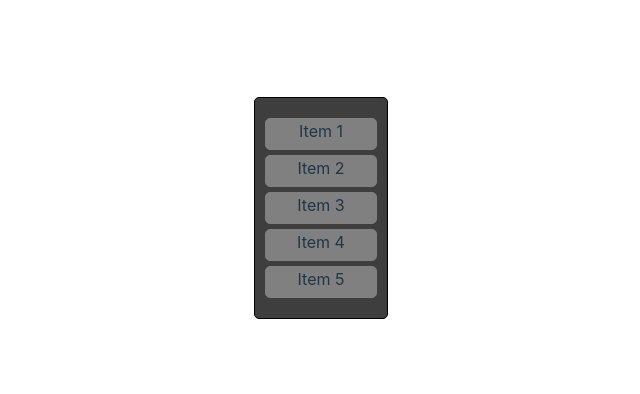
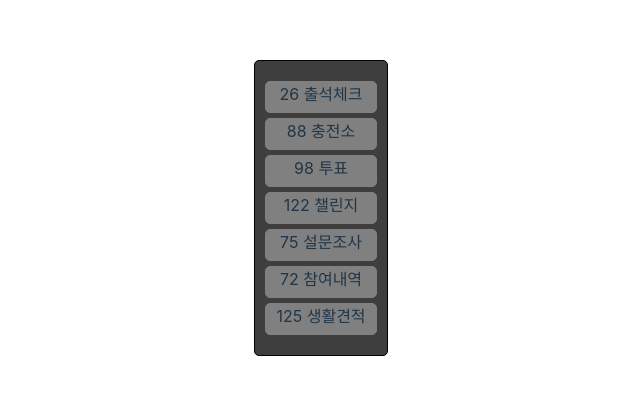
Before and after one commit to Beanxx/Practice-Anything, a React (Vite) app in the folder vite-project/: page / in a window 1280 px wide. Shown: the part 192-586 px from the top of the page, without its empty margins (319-959 px from the left). Built offline with nearby package versions, Linux system fonts and the light colour scheme.

Commit message:
feat: dnd-kit mockData 구조로 변경 및 기능 개선

```diff
--- a/vite-project/src/pages/dnd-kit/Droppable.tsx
+++ b/vite-project/src/pages/dnd-kit/Droppable.tsx
@@ -2,17 +2,19 @@ import { useDroppable } from "@dnd-kit/core";
 import { rectSortingStrategy, SortableContext } from "@dnd-kit/sortable";
 import SortableItem from "./SortableItem";
 import styled from "styled-components";
+import { TData } from ".";
 
 const ID = "droppable-list";
 
-const Droppable = ({ items }: { items: string[] }) => {
+const Droppable = ({ items }: { items: TData[] }) => {
   const { setNodeRef } = useDroppable({ id: ID });
+  const idList = items.map((item) => item.menuNo);
 
   return (
-    <SortableContext id={ID} items={items} strategy={rectSortingStrategy}>
+    <SortableContext id={ID} items={idList} strategy={rectSortingStrategy}>
       <S.DroppableUl ref={setNodeRef}>
-        {items.map((item: string) => (
-          <SortableItem key={item} id={item} />
+        {items.map((item) => (
+          <SortableItem key={item.menuNo} item={item} />
         ))}
       </S.DroppableUl>
     </SortableContext>
--- a/vite-project/src/pages/dnd-kit/SortableItem.tsx
+++ b/vite-project/src/pages/dnd-kit/SortableItem.tsx
@@ -1,8 +1,9 @@
 import { useSortable } from "@dnd-kit/sortable";
 import { CSS } from "@dnd-kit/utilities";
 import styled from "styled-components";
+import { TData } from ".";
 
-const SortableItem = ({ id }: { id: string }) => {
+const SortableItem = ({ item }: { item: TData }) => {
   const {
     attributes,
     listeners,
@@ -10,7 +11,7 @@ const SortableItem = ({ id }: { id: string }) => {
     transform,
     transition,
     isDragging,
-  } = useSortable({ id });
+  } = useSortable({ id: item.menuNo });
 
   const style = {
     transform: CSS.Transform.toString(transform),
@@ -19,8 +20,14 @@ const SortableItem = ({ id }: { id: string }) => {
   };
 
   return (
-    <S.Item style={style} ref={setNodeRef} {...attributes} {...listeners}>
-      Item {id}
+    <S.Item
+      style={style}
+      ref={setNodeRef}
+      $isDragging={isDragging}
+      {...attributes}
+      {...listeners}
+    >
+      {item.menuNo} {item.menuName}
     </S.Item>
   );
 };
@@ -28,12 +35,13 @@ const SortableItem = ({ id }: { id: string }) => {
 export default SortableItem;
 
 const S = {
-  Item: styled.li`
+  Item: styled.li<{ $isDragging: boolean }>`
     width: 110px;
     height: 30px;
     text-align: center;
     border-radius: 5px;
     background-color: gray;
     border: 1px solid gray;
+    cursor: ${({ $isDragging }) => ($isDragging ? "grabbing" : "grab")};
   `,
 };
--- a/vite-project/src/pages/dnd-kit/index.tsx
+++ b/vite-project/src/pages/dnd-kit/index.tsx
@@ -7,7 +7,11 @@ import {
   DragEndEvent,
   DragOverEvent,
 } from "@dnd-kit/core";
-import { arrayMove } from "@dnd-kit/sortable";
+import {
+  arrayMove,
+  SortableContext,
+  verticalListSortingStrategy,
+} from "@dnd-kit/sortable";
 import { useState } from "react";
 import Droppable from "./Droppable";
 import styled from "styled-components";
@@ -15,7 +19,9 @@ import styled from "styled-components";
 const DndKit = () => {
   const sensors = useSensors(useSensor(MouseSensor), useSensor(TouchSensor));
 
-  const [items, setItems] = useState<string[]>(["1", "2", "3", "4", "5"]);
+  const [items, setItems] = useState<TData[]>(data);
+
+  const itemData = items.map((item) => String(item.menuNo));
 
   const moveItem = (
     active: DragEndEvent["active"],
@@ -65,3 +71,88 @@ const S = {
     gap: 10px;
   `,
 };
+
+// --------------------
+
+export type TData = {
+  menuNo: number;
+  menuName: string;
+  menuImg: string;
+  applyProd: boolean;
+  applyDevelop: boolean;
+  seq: number;
+  createdAt: number[];
+};
+
+const data = [
+  {
+    menuNo: 26,
+    menuName: "출석체크",
+    menuImg:
+      "https://cdn.v3.dev.myd.world/3311de24464c894f1b0638ebaf5df925/images/eNPo0m/ic_attend_check.png",
+    applyProd: true,
+    applyDevelop: true,
+    seq: 1,
+    createdAt: [2024, 4, 8, 17, 5, 48],
+  },
+  {
+    menuNo: 88,
+    menuName: "충전소",
+    menuImg:
+      "https://cdn.v3.dev.myd.world/3311de24464c894f1b0638ebaf5df925/images/wkHcMY/ic_charge_point_main.png",
+    applyProd: false,
+    applyDevelop: false,
+    seq: 2,
+    createdAt: [2024, 6, 18, 16, 0, 14],
+  },
+  {
+    menuNo: 98,
+    menuName: "투표",
+    menuImg:
+      "https://cdn.v3.dev.myd.world/3311de24464c894f1b0638ebaf5df925/images/y3JAHQ/ic_vote_main.png",
+    applyProd: true,
+    applyDevelop: true,
+    seq: 3,
+    createdAt: [2024, 6, 19, 14, 32],
+  },
+  {
+    menuNo: 122,
+    menuName: "챌린지",
+    menuImg:
+      "https://cdn.v3.dev.myd.world/3311de24464c894f1b0638ebaf5df925/images/pAiAfD/testt.png",
+    applyProd: true,
+    applyDevelop: true,
+    seq: 4,
+    createdAt: [2024, 6, 25, 15, 38, 54],
+  },
+  {
+    menuNo: 75,
+    menuName: "설문조사",
+    menuImg:
+      "https://cdn.v3.dev.myd.world/3311de24464c894f1b0638ebaf5df925/images/AbEqE6/ic_research_main.png",
+    applyProd: false,
+    applyDevelop: false,
+    seq: 5,
+    createdAt: [2024, 4, 30, 10, 29, 30],
+  },
+  {
+    menuNo: 72,
+    menuName: "참여내역",
+    menuImg:
+      "https://cdn.v3.dev.myd.world/3311de24464c894f1b0638ebaf5df925/images/Zk6ZHV/ic_participate_main.png",
+    applyProd: false,
+    applyDevelop: false,
+    seq: 6,
+    createdAt: [2024, 4, 26, 18, 29, 34],
+  },
+  {
+    menuNo: 125,
+    menuName: "생활견적",
+    menuImg:
+      "https://cdn.v3.dev.myd.world/3311de24464c894f1b0638ebaf5df925/images/cF73Jw/ic_life_estimate.png",
+    applyProd: true,
+    applyDevelop: true,
+    seq: 7,
+    createdAt: [2024, 7, 15, 15, 25, 8],
+  },
+];
```
